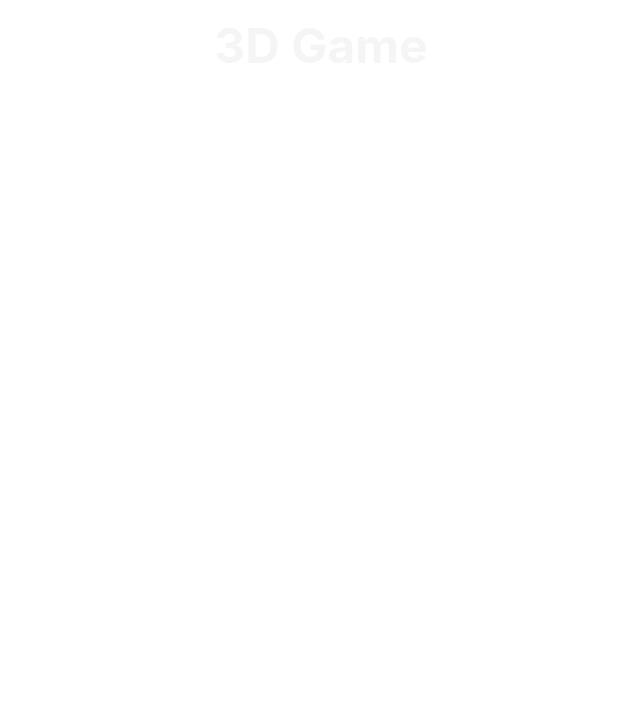
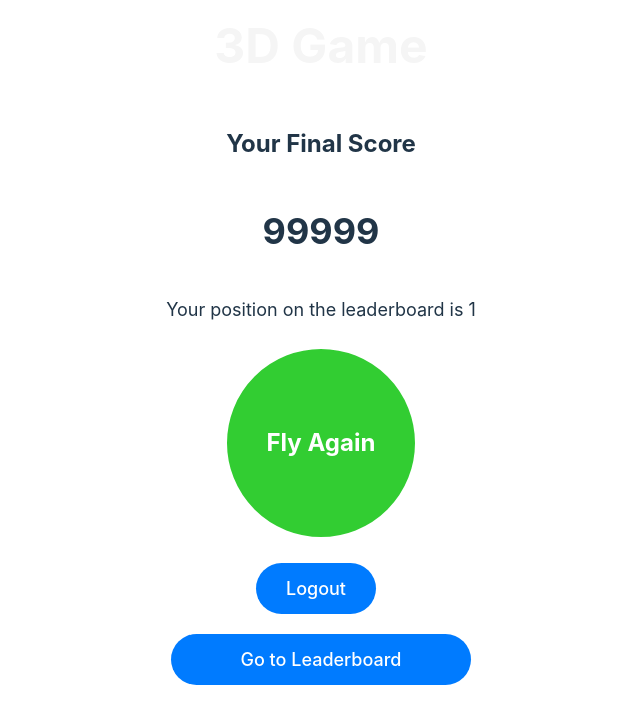
Before and after one commit to tkbunbury/3D-game, a React (Vite) app: page /finalscore in a window 1280 px wide. Shown: the top 724 px of the page, without its empty margins (319-959 px from the left). Built offline with nearby package versions, Linux system fonts and the light colour scheme.

Commit message:
Completed finalscore page FE

```diff
--- a/src/components/FinalScore/FinalScore.css
+++ b/src/components/FinalScore/FinalScore.css
@@ -0,0 +1,57 @@
+.final-score-page {
+    display: flex;
+    flex-direction: column;
+    align-items: center;
+    justify-content: center;
+    height: 100vh;
+}
+
+.score-header {
+    font-size: 24px;
+    margin-bottom: 10px;
+}
+
+.score {
+    font-size: 36px;
+    font-weight: bold;
+    margin-bottom: 20px;
+}
+
+.position {
+    font-size: 18px;
+    margin-bottom: 20px;
+}
+
+.fly-again-button {
+    width: 200px;
+    height: 200px;
+    border-radius: 50%;
+    background-color: limegreen;
+    color: #fff;
+    font-size: 24px;
+    font-weight: bold;
+    cursor: pointer;
+    margin-bottom: 20px;
+    border: 6px solid #ffffff;
+}
+
+.leaderboard-button,
+.logout-button {
+    padding: 15px 30px;
+    font-size: 18px;
+    background-color: #007bff;
+    color: #fff;
+    border: none;
+    border-radius: 50px;
+    cursor: pointer;
+    transition: background-color 0.3s ease;
+}
+
+.fly-again-button:hover {
+    background-color: #2980b9;
+}
+
+.leaderboard-button:hover,
+.logout-button:hover {
+    background-color: #0056b3;
+}
--- a/src/components/FinalScore/FinalScore.jsx
+++ b/src/components/FinalScore/FinalScore.jsx
@@ -1,5 +1,42 @@
-function FinalScore(){
+import { useNavigate } from 'react-router-dom';
+import './FinalScore.css';
 
+function FinalScore({ score, isNewHighScore, leaderboardPosition }) {
+    const navigate = useNavigate();
+    score = 99999
+    leaderboardPosition = 1
+
+    const handleFlyAgainClick = () => {
+        // Logic to start the game again
+    };
+
+    const handleLeaderboardClick = () => {
+        navigate('/leaderboard');
+    };
+
+    const handleLogout = () => {
+        // We need to add Logic to logout the user and clear user data from local storage)
+        navigate('/');
+    };
+
+    return (
+        <div className="final-score-page">
+            <h1 className="score-header">
+                {isNewHighScore ? 'NEW HIGH SCORE!' : 'Your Final Score'}
+            </h1>
+            <p className="score">{score}</p>
+            <p className="position">
+                {isNewHighScore ? 'Congratulations! You made it to position ' : 'Your position on the leaderboard is '}
+                {leaderboardPosition}
+            </p>
+
+            <button className="fly-again-button" onClick={handleFlyAgainClick}>Fly Again</button>
+            <button className="logout-button" onClick={handleLogout}>Logout</button>
+            <button className="leaderboard-button" onClick={handleLeaderboardClick}>
+                Go to Leaderboard
+            </button>
+        </div>
+    );
 }
 
-export default FinalScore
+export default FinalScore;
--- a/src/components/StartScreen/StartScreen.css
+++ b/src/components/StartScreen/StartScreen.css
@@ -36,14 +36,14 @@
 
 .leaderboard-button,
 .logout-button {
-    background-color: #2ecc71;
+    padding: 15px 30px;
+    font-size: 18px;
+    background-color: #007bff;
     color: #fff;
-    font-size: 18px;
-    padding: 10px 20px;
     border: none;
+    border-radius: 50px;
     cursor: pointer;
-    text-transform: uppercase;
-    margin-bottom: 10px;
+    transition: background-color 0.3s ease;
 }
 
 .leaderboard-button:hover,
```
